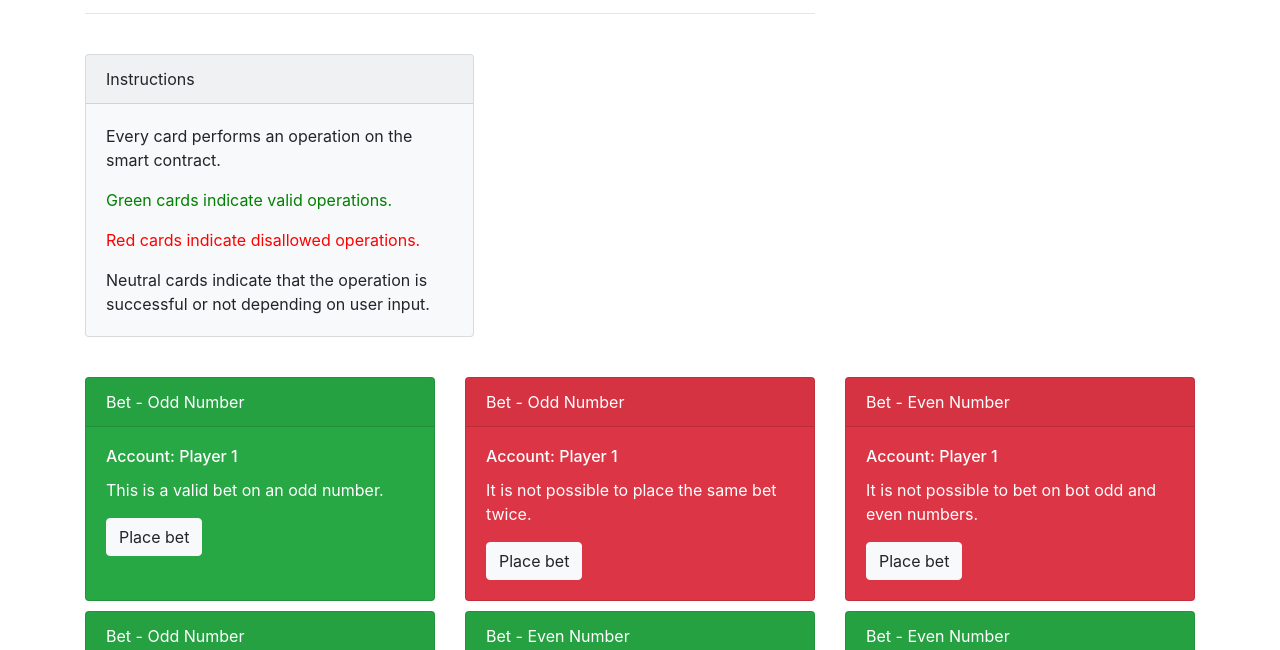
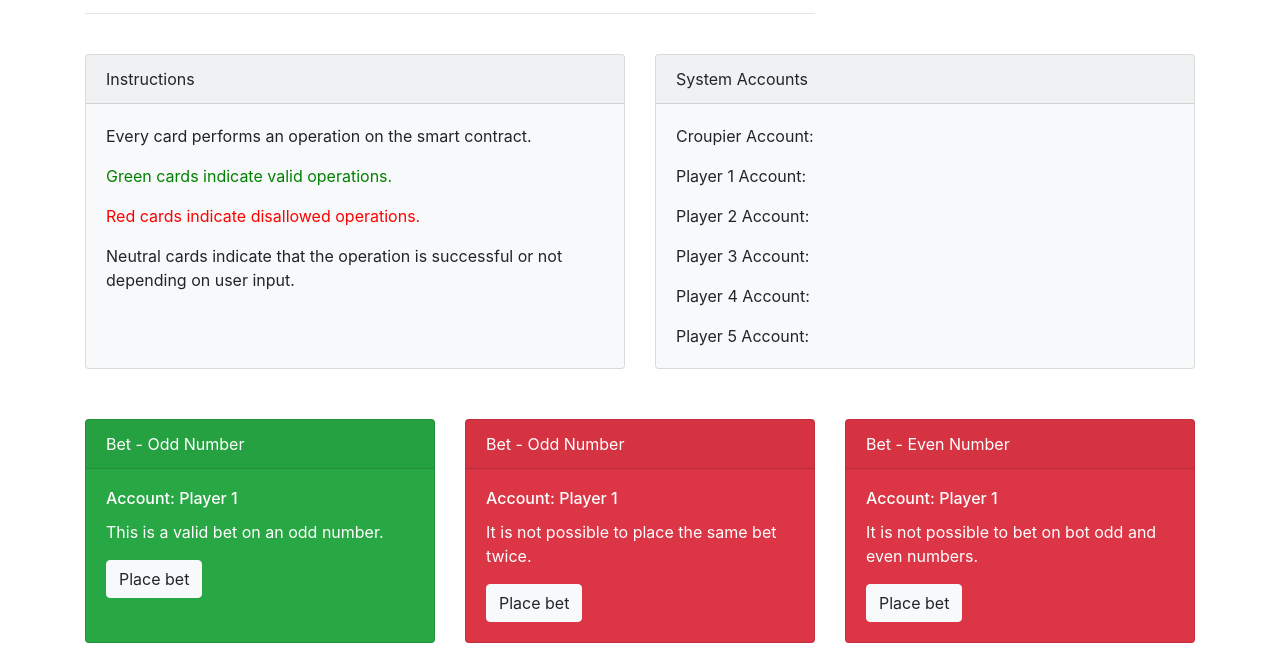
Before and after one commit to nvella88/blockchain-casino, a website: page src/index.html in a window 1280 px wide. Shown: the part 99-749 px from the top of the page. Drawn offline with nearby package versions, Linux system fonts and the light colour scheme; files whose address does not match are found by name.

Commit message:
Display accounts

```diff
--- a/src/index.html
+++ b/src/index.html
@@ -9,8 +9,8 @@
   <title>Blockchain Casino</title>
 
   <!-- Bootstrap -->
-  <link rel="stylesheet" href="https://maxcdn.bootstrapcdn.com/bootstrap/4.0.0/css/bootstrap.min.css" integrity="sha384-Gn5384xqQ1aoWXA+058RXPxPg6fy4IWvTNh0E263XmFcJlSAwiGgFAW/dAiS6JXm"
-    crossorigin="anonymous">
+  <link rel="stylesheet" href="https://maxcdn.bootstrapcdn.com/bootstrap/4.0.0/css/bootstrap.min.css"
+    integrity="sha384-Gn5384xqQ1aoWXA+058RXPxPg6fy4IWvTNh0E263XmFcJlSAwiGgFAW/dAiS6JXm" crossorigin="anonymous">
 </head>
 
 <body>
@@ -27,7 +27,7 @@
         <br />
       </div>
     </div>
-
+    <div class="card-deck" style="margin-bottom:10px">
     <div class="card bg-light mb-3" style="width: 35%;">
       <div class="card-header">
         Instructions
@@ -38,6 +38,20 @@
         <p class="card-text" style="color: red">Red cards indicate disallowed operations.</p>
         <p class="card-text">Neutral cards indicate that the operation is successful or not depending on user input.</p>
       </div>
+    </div>
+    <div class="card bg-light mb-3" style="width: 45%;">
+      <div class="card-header">
+        System Accounts
+      </div>
+      <div class="card-body">
+        <p class="card-text">Croupier Account: <span id="croupier-account"></span></p>
+        <p class="card-text">Player 1 Account: <span id="player1-account"></span></p>
+        <p class="card-text">Player 2 Account: <span id="player2-account"></span></p>
+        <p class="card-text">Player 3 Account: <span id="player3-account"></span></p>
+        <p class="card-text">Player 4 Account: <span id="player4-account"></span></p>
+        <p class="card-text">Player 5 Account: <span id="player5-account"></span></p>
+      </div>
+    </div>
     </div>
     <br />
     <div class="card-deck" style="margin-bottom:10px">
@@ -218,7 +232,9 @@
   <br />
   <script src="https://ajax.googleapis.com/ajax/libs/jquery/1.12.4/jquery.min.js"></script>
 
-  <script src="https://maxcdn.bootstrapcdn.com/bootstrap/4.0.0/js/bootstrap.min.js" integrity="sha384-JZR6Spejh4U02d8jOt6vLEHfe/JQGiRRSQQxSfFWpi1MquVdAyjUar5+76PVCmYl" crossorigin="anonymous"></script>
+  <script src="https://maxcdn.bootstrapcdn.com/bootstrap/4.0.0/js/bootstrap.min.js"
+    integrity="sha384-JZR6Spejh4U02d8jOt6vLEHfe/JQGiRRSQQxSfFWpi1MquVdAyjUar5+76PVCmYl"
+    crossorigin="anonymous"></script>
   <script src="js/web3.min.js"></script>
   <script src="js/truffle-contract.js"></script>
   <script src="js/app.js"></script>
--- a/src/js/app.js
+++ b/src/js/app.js
@@ -43,6 +43,13 @@ App = {
 
       App.accounts = accounts;
       App.croupierAccount = App.accounts[0];
+
+      document.getElementById('croupier-account').innerHTML = App.croupierAccount;
+      document.getElementById('player1-account').innerHTML = App.accounts[1];
+      document.getElementById('player2-account').innerHTML = App.accounts[2];
+      document.getElementById('player3-account').innerHTML = App.accounts[3];
+      document.getElementById('player4-account').innerHTML = App.accounts[4];
+      document.getElementById('player5-account').innerHTML = App.accounts[5];
     });
 
     return App.getTableStake();
```
Also changed, not shown: documentation/features_added_after_presentation.md (added, +6 -0 lines), build/contracts/Migrations.json, build/contracts/Roulette.json, screenshots/system_accounts.jpg (added), 1 other file.
